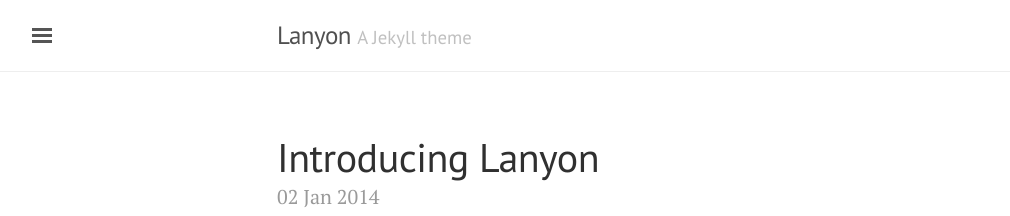
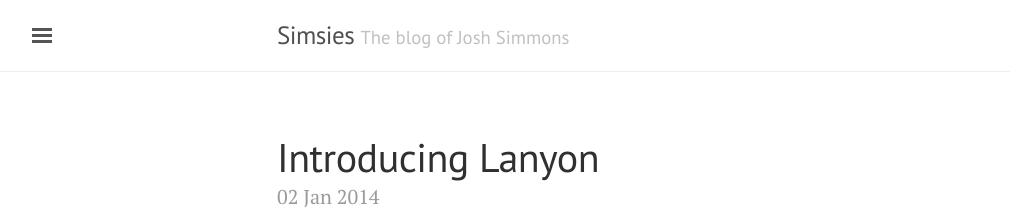
Before and after one commit to jcpsimmons/blog, a Jekyll site: the page built from index.html, in a window 1280 px wide and 900 px high. Shown: the top 216 px of the window, without its empty margins (3-1013 px from the left). Built offline with Jekyll 4.4.1, drawn with Linux system fonts in a browser that asks for light colours; the list of posts is cut into pages by our own code.

Commit message:
Update _config.yml

```diff
--- a/_config.yml
+++ b/_config.yml
@@ -5,16 +5,16 @@
 relative_permalinks: false
 
 # Setup
-title:               Lanyon
-tagline:             'A Jekyll theme'
-description:         'A reserved <a href="http://jekyllrb.com" target="_blank">Jekyll</a> theme that places the utmost gravity on content with a hidden drawer. Made by <a href="https://twitter.com/mdo" target="_blank">@mdo</a>.'
+title:               Simsies
+tagline:             'The blog of Josh Simmons'
+description:         'An inside look at my creative process.'
 url:                 https://simsi.es/blog
 baseurl:             https://simsi.es/blog
 paginate:            5
 
 # About/contact
 author:
-  name:              Mark Otto
+  name:              Josh Simmons
   url:               https://twitter.com/mdo
   email:             markdotto@gmail.com
 
```
